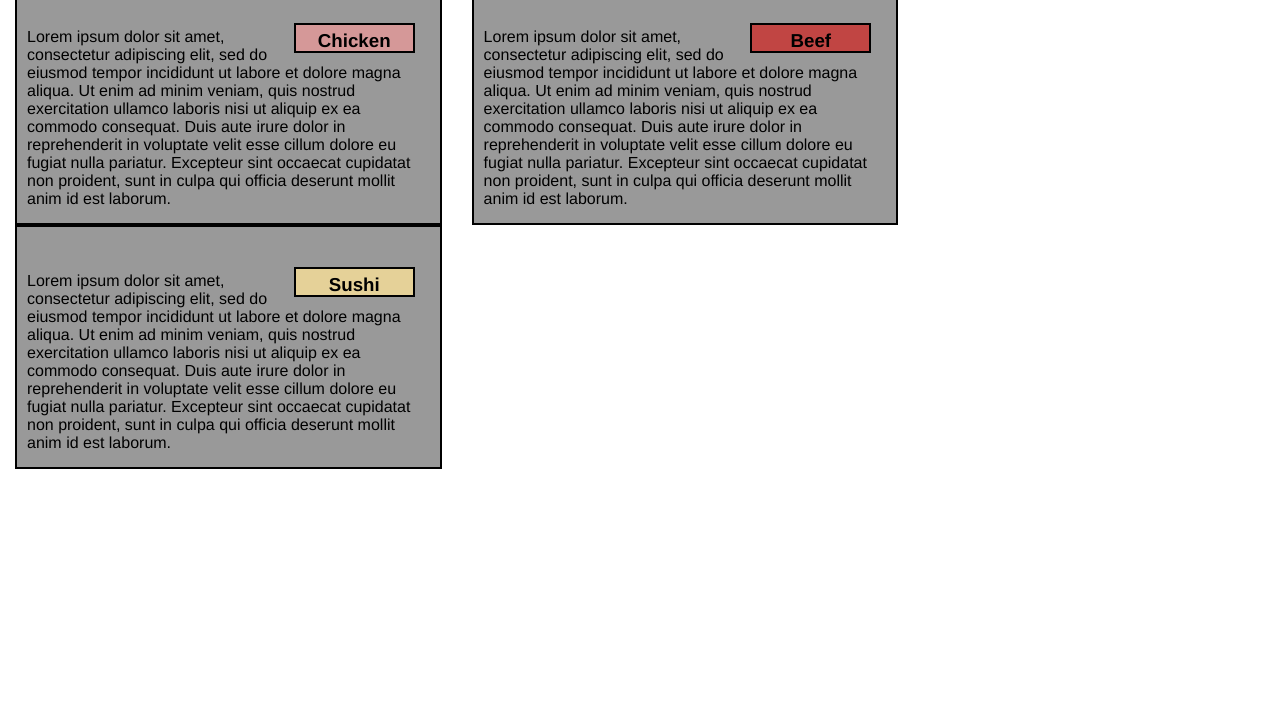
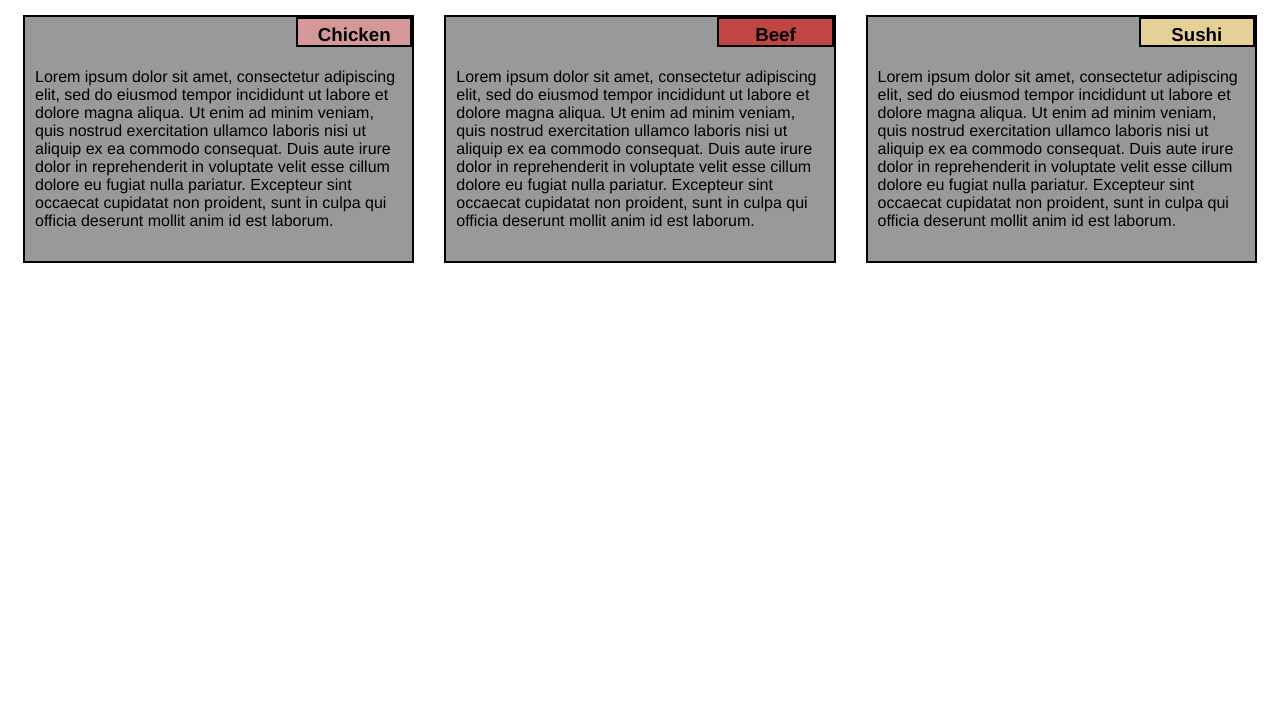
Before and after one commit to sonicb/coursera-test, a plain HTML site: page mod2_solution/index.html in a window 1280 px wide. Shown: the part 96-800 px from the top of the page. Drawn offline with Linux system fonts and the light colour scheme.

Commit message:
Mod 2 Assignment

```diff
--- a/mod2_solution/CSS/styles.css
+++ b/mod2_solution/CSS/styles.css
@@ -3,56 +3,50 @@
   box-sizing: border-box;
   padding-top: 5px;
   padding-bottom: 5px;
-  margin: 0;
 }
 
 h1 {
-	text-align: center;
+  text-align: center;
   margin-bottom: 15px;
   font-family: Helvetica;
 }
 
-#header1 {
-	border: 2px solid black;
-  background-color: #D59898;
+.sectionHeader {
+  border: 2px solid black;
+  margin-right: auto;
+  margin-left: auto;
+  position: absolute;
   width: 30%;
   height: 30px;
-  position: relative;
-  left: -15px;
+  top: 0;
+  right: 0;
+  margin-top: 0;
+  padding-bottom: 20px;
   text-align: center;
-  float: right;
 }
 
-#header2 {
-  border: 2px solid black;
-  background-color: #C14543;
-  width: 30%;
-  height: 30px;
-  position: relative;
-  left: -15px;
-  text-align: center;
-  float: right;
+#sectionColour1 {
+  background-color: #D59898;
 }
 
-#header3 {
-  border: 2px solid black;
-  background-color: #E5D198;
-  width: 30%;
-  height: 30px;
-  position: relative;
-  left: -15px;
-  text-align: center;
-  float: right;
+#sectionColour2 {
+  background-color: #C14543;
+}
+
+#sectionColour3 {
+  background-color: #E5D198 ;
 }
 
 .section {
   border: 2px solid black;
   background-color: #999999;
+  position: relative;
   min-height: 170px;
   margin-right: 15px;
   margin-left: 15px;
+  margin-bottom: 15px;
   padding: 10px;
-  padding-top: 40px;
+  padding-top: 30px;
   font-family: Helvetica;
   color: black;
 }
@@ -110,6 +104,7 @@ h1 {
 @media (min-width: 768px) and (max-width: 991px) {
   .col-md-1, .col-md-2, .col-md-3, .col-md-4, .col-md-5, .col-md-6, .col-md-7, .col-md-8, .col-md-9, .col-md-10, .col-md-11, .col-md-12 {
     float: left;
+
   }
   .col-md-1 {
     width: 8.33%;
--- a/mod2_solution/index.html
+++ b/mod2_solution/index.html
@@ -3,26 +3,34 @@
 <head>
 <meta charset="utf-8">
 <meta name="viewport" content="width=device-width, initial-scale=1">
-<title>Mod2 Solution</title>
 <link rel="stylesheet" href="CSS/styles.css">
+<title>Responsive Layout</title>
+
 </head>
 <body>
 <h1>Our Menu</h1>
 
 <div class="row">
-	<div class="section col-lg-4 col-md-6">
-	<h3 id="header1">Chicken</h3>
-		<p>Lorem ipsum dolor sit amet, consectetur adipiscing elit, sed do eiusmod tempor incididunt ut labore et dolore magna aliqua. Ut enim ad minim veniam, quis nostrud exercitation ullamco laboris nisi ut aliquip ex ea commodo consequat. Duis aute irure dolor in reprehenderit in voluptate velit esse cillum dolore eu fugiat nulla pariatur. Excepteur sint occaecat cupidatat non proident, sunt in culpa qui officia deserunt mollit anim id est laborum.</p>
-	</div>
-	<div class="section col-lg-4 col-md-6">
-		<h3 id="header2">Beef</h3>
-		<p>Lorem ipsum dolor sit amet, consectetur adipiscing elit, sed do eiusmod tempor incididunt ut labore et dolore magna aliqua. Ut enim ad minim veniam, quis nostrud exercitation ullamco laboris nisi ut aliquip ex ea commodo consequat. Duis aute irure dolor in reprehenderit in voluptate velit esse cillum dolore eu fugiat nulla pariatur. Excepteur sint occaecat cupidatat non proident, sunt in culpa qui officia deserunt mollit anim id est laborum.</p>
+  <div class="col-lg-4 col-md-6">
+    <div class="section">
+      <h3 id="sectionColour1" class="sectionHeader">Chicken</h3>
+      <p>Lorem ipsum dolor sit amet, consectetur adipiscing elit, sed do eiusmod tempor incididunt ut labore et dolore magna aliqua. Ut enim ad minim veniam, quis nostrud exercitation ullamco laboris nisi ut aliquip ex ea commodo consequat. Duis aute irure dolor in reprehenderit in voluptate velit esse cillum dolore eu fugiat nulla pariatur. Excepteur sint occaecat cupidatat non proident, sunt in culpa qui officia deserunt mollit anim id est laborum.</p>
+    </div>
 
-	</div>
-	<div class="section col-lg-4 col-md-12">
-	<h3 id="header3">Sushi</h3>
-		<p>Lorem ipsum dolor sit amet, consectetur adipiscing elit, sed do eiusmod tempor incididunt ut labore et dolore magna aliqua. Ut enim ad minim veniam, quis nostrud exercitation ullamco laboris nisi ut aliquip ex ea commodo consequat. Duis aute irure dolor in reprehenderit in voluptate velit esse cillum dolore eu fugiat nulla pariatur. Excepteur sint occaecat cupidatat non proident, sunt in culpa qui officia deserunt mollit anim id est laborum.</p>
-	</div>
+  </div>
+  <div class="col-lg-4 col-md-6">
+    <div class="section">
+      <h3 id="sectionColour2" class="sectionHeader">Beef</h3>
+      <p>Lorem ipsum dolor sit amet, consectetur adipiscing elit, sed do eiusmod tempor incididunt ut labore et dolore magna aliqua. Ut enim ad minim veniam, quis nostrud exercitation ullamco laboris nisi ut aliquip ex ea commodo consequat. Duis aute irure dolor in reprehenderit in voluptate velit esse cillum dolore eu fugiat nulla pariatur. Excepteur sint occaecat cupidatat non proident, sunt in culpa qui officia deserunt mollit anim id est laborum.</p>
+    </div>
+  </div>
+  <div class="col-lg-4 col-md-12">
+    <div class="section">
+      <h3 id="sectionColour3" class="sectionHeader">Sushi</h3>
+      <p>Lorem ipsum dolor sit amet, consectetur adipiscing elit, sed do eiusmod tempor incididunt ut labore et dolore magna aliqua. Ut enim ad minim veniam, quis nostrud exercitation ullamco laboris nisi ut aliquip ex ea commodo consequat. Duis aute irure dolor in reprehenderit in voluptate velit esse cillum dolore eu fugiat nulla pariatur. Excepteur sint occaecat cupidatat non proident, sunt in culpa qui officia deserunt mollit anim id est laborum.</p>
+    </div>
+
+  </div>
 </div>
 
 </body>
```
